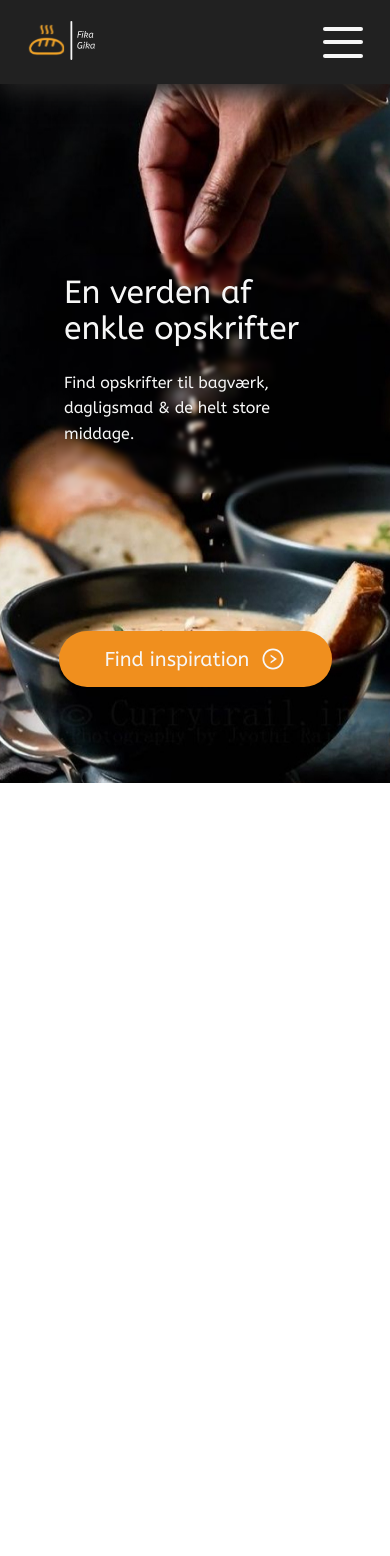
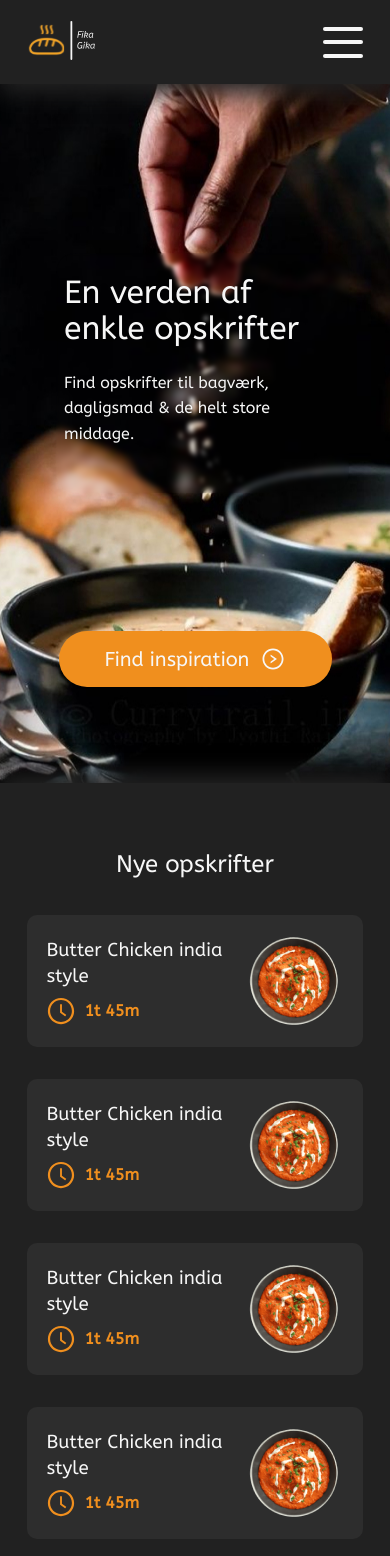
Before and after one commit to Tobias-E/FG, a React (Create React App) app: page / in a window 390 px wide. Shown: the top 1556 px of the page. Before the commit the page ends 844 px from the top, so only its background shows below. Built offline with nearby package versions, Linux system fonts and the light colour scheme.

Commit message:
frontpage new recipe mobile

```diff
--- /dev/null
+++ b/src/components/molecules/Recipe.tsx
@@ -0,0 +1,67 @@
+import styled from 'styled-components';
+
+// Assets, interfaces & states
+import { theme } from '../utils';
+import butterChicken from '../../assets/img/butterchicken.png';
+import { ReactComponent as Clock } from '../../assets/icons/clock.svg';
+
+export const Recipe = () => {
+	return (
+		<NewRecipe>
+			<TextBox>
+				<H3>Butter Chicken india style</H3>
+				<Time>
+					<Clock />
+					<H4Orange>1t 45m</H4Orange>
+				</Time>
+			</TextBox>
+			<Img src={butterChicken} />
+		</NewRecipe>
+	);
+};
+
+const H3 = styled.h3`
+	margin: 0.4rem 0;
+	padding-right: 10px;
+	font-weight: 300;
+	text-align: start;
+	line-height: 1.4;
+	display: -webkit-box;
+	-webkit-line-clamp: 2;
+	-webkit-box-orient: vertical;
+	overflow: hidden;
+`;
+
+const H4Orange = styled.h4`
+	padding-left: 8px;
+	margin: 0;
+	justify-items: center;
+	text-align: center;
+	color: ${theme.buttonColor};
+`;
+
+const NewRecipe = styled.div`
+	width: 86vw;
+	margin: 1rem 1.7rem;
+	padding: 1rem 1.2rem;
+	display: flex;
+	flex-direction: row;
+	border-radius: 10px;
+	background-color: ${theme.cardColor};
+`;
+
+const TextBox = styled.div`
+	display: flex;
+	flex-direction: column;
+`;
+
+const Time = styled.div`
+	display: flex;
+	flex-direction: row;
+	align-items: center;
+`;
+
+const Img = styled.img`
+	max-width: 100px;
+	max-height: 100px;
+`;
--- a/src/components/molecules/index.jsx
+++ b/src/components/molecules/index.jsx
@@ -1 +1,2 @@
 export * from './Nav';
+export * from './Recipe';
--- a/src/components/organisms/Landing.tsx
+++ b/src/components/organisms/Landing.tsx
@@ -14,7 +14,7 @@
 				</H1>
 				<P>Find opskrifter til bagværk, dagligsmad & de helt store middage.</P>
 			</Blur>
-			<CTA>
+			<CTA href='#new'>
 				Find inspiration <CtaIcon />
 			</CTA>
 		</Container>
@@ -50,17 +50,15 @@
 
 const H1 = styled.h1`
 	font-weight: 500;
-	color: ${theme.textColor};
 	text-align: left;
 `;
 const P = styled.p`
 	font-weight: 200;
-	color: ${theme.textColor};
 	text-align: left;
 	line-height: 1.6;
 `;
 
-const CTA = styled.button`
+const CTA = styled.a`
 	width: 70vw;
 	align-self: center;
 	padding: 1rem 2.5rem;
@@ -74,4 +72,5 @@
 	flex-direction: row;
 	justify-content: space-around;
 	align-items: center;
+	text-decoration: none;
 `;
--- /dev/null
+++ b/src/components/organisms/NewRecipes.tsx
@@ -0,0 +1,31 @@
+import styled from 'styled-components';
+
+// Assets, interfaces & states
+import { theme } from '../utils';
+
+// Components
+import { Recipe } from '../molecules';
+
+export const NewRecipes = () => {
+	return (
+		<Container id={'new'}>
+			<H2>Nye opskrifter</H2>
+			<Recipe />
+			<Recipe />
+			<Recipe />
+			<Recipe />
+		</Container>
+	);
+};
+
+const Container = styled.div`
+	padding: 3rem 0;
+	display: flex;
+	flex-direction: column;
+	align-items: center;
+	background-color: ${theme.primaryColor};
+	box-shadow: 0px -10px 20px ${theme.primaryColor};
+`;
+const H2 = styled.h2`
+	font-weight: 300;
+`;
--- a/src/components/organisms/index.jsx
+++ b/src/components/organisms/index.jsx
@@ -1,2 +1,3 @@
 export * from './Header';
 export * from './Landing';
+export * from './NewRecipes';
--- a/src/components/pages/Home.tsx
+++ b/src/components/pages/Home.tsx
@@ -1,15 +1,18 @@
 import styled from 'styled-components';
 
 // Assets, interfaces & states
-// import { theme } from '../utils';
+import { theme } from '../utils';
+import butterChicken from '../../assets/img/butterchicken.png';
+import { ReactComponent as Clock } from '../../assets/icons/clock.svg';
 
 // Components
-import { Landing } from '../organisms';
+import { Landing, NewRecipes } from '../organisms';
 
 export const Home: React.FC = () => {
 	return (
 		<Container>
 			<Landing />
+			<NewRecipes />
 		</Container>
 	);
 };
--- a/src/components/utils/Global.tsx
+++ b/src/components/utils/Global.tsx
@@ -4,12 +4,14 @@
 
 import ABZ from '../../assets/fonts/ABeeZee-Regular.ttf';
 import ABZItalic from '../../assets/fonts/ABeeZee-Italic.ttf';
+import { theme } from '../utils';
 
 export const GlobalStyle: GlobalStyleComponent<{}, DefaultTheme> = createGlobalStyle`
     ${normalize}
     html{
         font-size: 16px;
         box-sizing: border-box;
+        scroll-behavior: smooth;
     }
     *, *:before, *:after {
         box-sizing: inherit;
@@ -31,7 +33,8 @@
         margin: 0;
         font-family: "ABeeZee";
     }
-    h1, h2, h3, h4, h5, h6 {
+    h1, h2, h3, h4, h5, h6, p {
         font-family: "ABeeZee";
+        color: ${theme.textColor}
     }
 `;
--- a/src/components/utils/themes.tsx
+++ b/src/components/utils/themes.tsx
@@ -10,6 +10,7 @@
 	primaryColor: black[100],
 	textColor: white[100],
 	buttonColor: orange[100],
+	cardColor: black[200],
 	widthTablet: '768px',
 	widthDesktop: '1023px',
 };
```
Also changed, not shown: src/assets/icons/clock.svg (added), src/assets/img/butterchicken.png (added).
